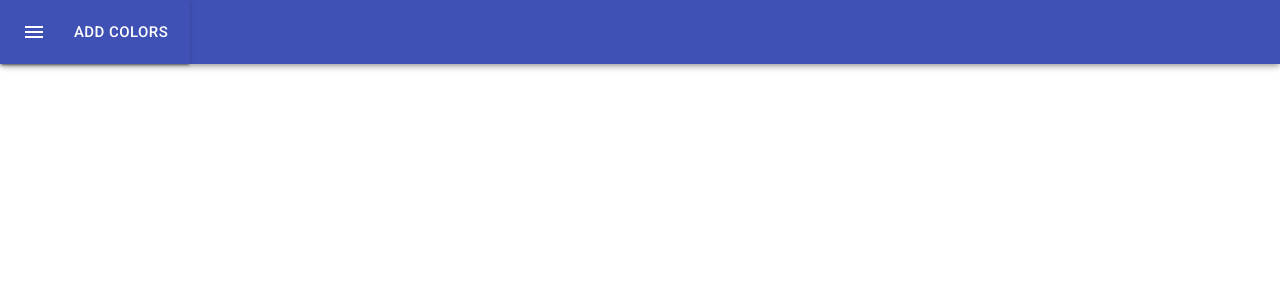
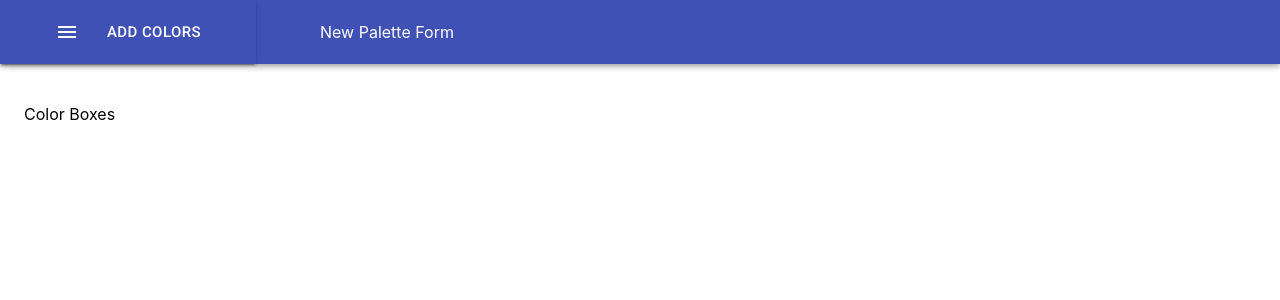
Before and after one commit to ahmady016/color-palettes, a React (Create React App) app: page /palette/new in a window 1280 px wide. Shown: the top 300 px of the page. Built offline with nearby package versions, Linux system fonts and the light colour scheme.

Commit message:
Add Empty NewPalette Component using Sidebar

```diff
--- a/src/App.js
+++ b/src/App.js
@@ -5,7 +5,7 @@ import PaletteList from './palettes/PaletteList'
 import Palette from './palettes/Palette'
 
 import { getPaletteList, getPaletteColors, getPaletteColor } from './helpers/seedPalettes'
-import Sidebar from './Sidebar'
+import NewPalette from './palettes/NewPalette'
 
 function App () {
   return (
@@ -15,7 +15,7 @@ function App () {
           <Route path='/palette-list'
             render={props => <PaletteList {...props} palettes={getPaletteList()} />} />
           <Route path='/palette/new'
-            render={props => <Sidebar {...props} /> } />
+            render={props => <NewPalette {...props} /> } />
           <Route path='/palette/:id/:colorId'
             render={props => <Palette {...props} {...getPaletteColor(props.match.params.id, props.match.params.colorId)} />} />
           <Route path='/palette/:id'
--- a/src/Sidebar.js
+++ b/src/Sidebar.js
@@ -49,9 +49,9 @@ const useStyles = makeStyles(theme => ({
   drawerHeader: {
     display: 'flex',
     alignItems: 'center',
-    justifyContent: 'space-between',
     padding: theme.spacing(0, 1),
     ...theme.mixins.toolbar,
+    justifyContent: 'space-between',
   },
   content: {
     flexGrow: 1,
@@ -60,7 +60,7 @@ const useStyles = makeStyles(theme => ({
       easing: theme.transitions.easing.sharp,
       duration: theme.transitions.duration.leavingScreen,
     }),
-    marginLeft: -drawerWidth,
+    marginLeft: `-${drawerWidth}%`,
   },
   contentShift: {
     transition: theme.transitions.create('margin', {
@@ -74,9 +74,11 @@ const useStyles = makeStyles(theme => ({
 
 //#region styled components
 const OpenButton = styled(Button)`
+  flex-basis: 20%;
   border-radius: 0 !important;
 `
 const HeaderToolbar = styled(Toolbar)`
+  justify-content: space-between;
   padding: 0 !important;
 `
 //#endregion
@@ -108,6 +110,7 @@ function Sidebar({ HeaderSection, SidebarSection, MainSection }) {
             Add Colors
           </OpenButton>
           {/* header content placeholder */}
+          <HeaderSection />
         </HeaderToolbar>
       </AppBar>
       {/* Drawer (sidebar) */}
@@ -126,11 +129,13 @@ function Sidebar({ HeaderSection, SidebarSection, MainSection }) {
         </div>
         <Divider />
         {/* sidebar content placeholder */}
+        <SidebarSection />
       </Drawer>
       {/* Main */}
-      <main className={clsx(classes.content,  opened && classes.contentShift)}>
+      <main className={clsx(classes.content, opened && classes.contentShift)}>
         <div className={classes.drawerHeader} />
         {/* main content placeholder */}
+        <MainSection />
       </main>
     </div>
   )
--- /dev/null
+++ b/src/palettes/NewPalette.js
@@ -0,0 +1,33 @@
+import React from 'react'
+
+import Sidebar from '../Sidebar'
+
+function NewPaletteForm() {
+  return (
+    <p className='flex-b-75'>New Palette Form</p>
+  )
+}
+
+function AddColorForm() {
+  return (
+    <p>Add Color Form</p>
+  )
+}
+
+function ColorBoxes() {
+  return (
+    <p>Color Boxes</p>
+  )
+}
+
+function NewPalette() {
+  return (
+    <Sidebar
+      HeaderSection={NewPaletteForm}
+      SidebarSection={AddColorForm}
+      MainSection={ColorBoxes}
+    />
+  )
+}
+
+export default NewPalette
```
